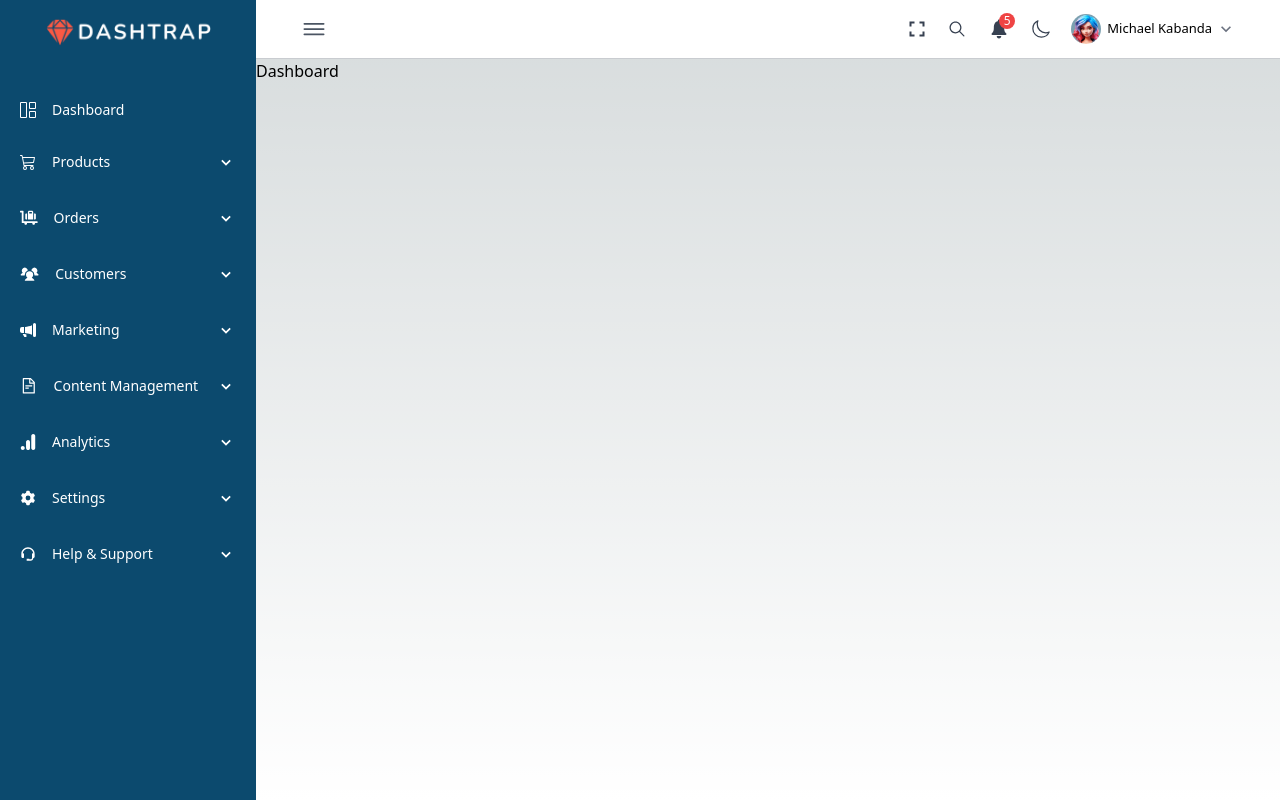
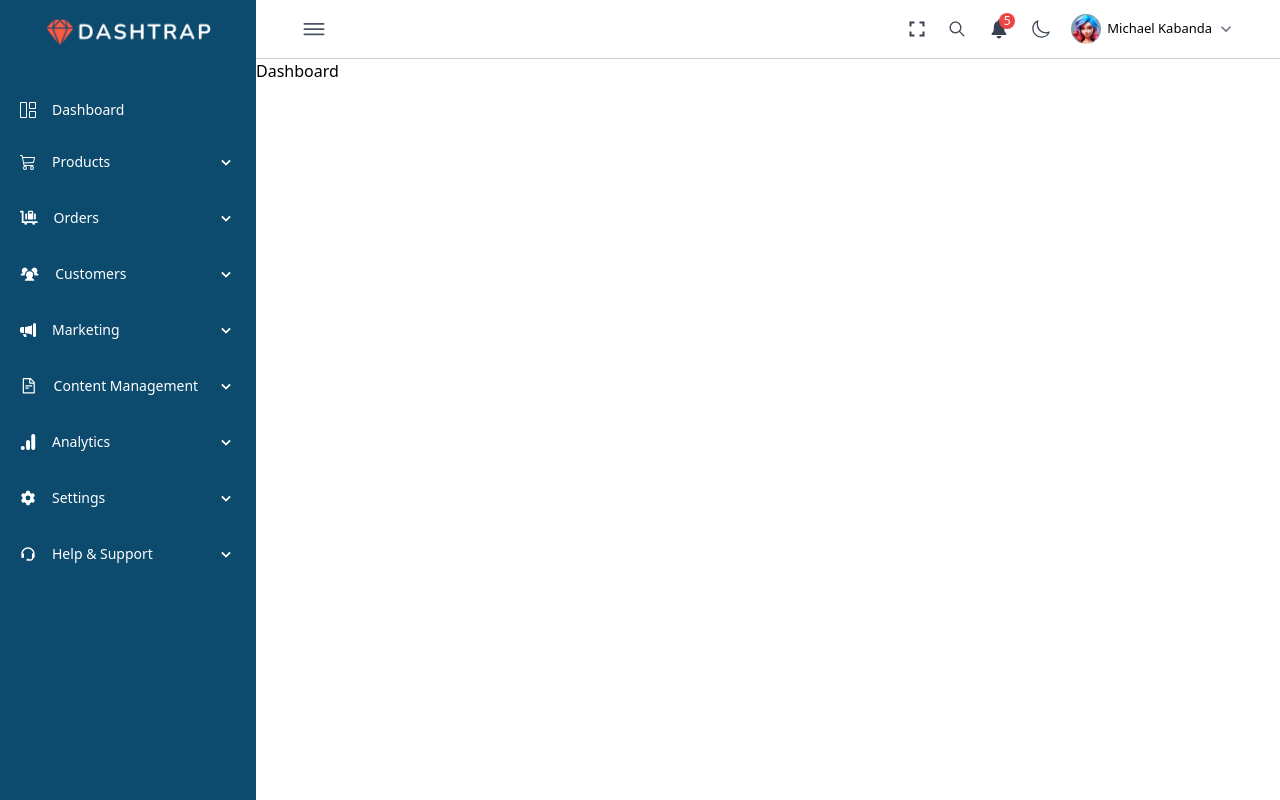
Before and after one commit to Michael-Builds/Customer-Management-System, a Next.js app: page /dashboard in a window 1280 px wide. Built offline with nearby package versions, Linux system fonts and the light colour scheme.

Commit message:
Updated the Layout Structure

```diff
--- /dev/null
+++ b/src/components/Auth/WithLayout.tsx
@@ -0,0 +1,13 @@
+import React from "react";
+import PageLayout from "./PageLayout";
+
+const withLayout = (WrappedComponent: any) => {
+  return (props: any) => (
+    <div className="bg-white">
+      <PageLayout>
+        <WrappedComponent {...props} />
+      </PageLayout>
+    </div>
+  );
+};
+export default withLayout;
--- a/src/pages/dashboard/index.tsx
+++ b/src/pages/dashboard/index.tsx
@@ -1,13 +1,11 @@
 import React from "react";
-import PageLayout from "@/components/Auth/PageLayout";
+import withLayout from "@/components/Auth/WithLayout";
 
 const Main = () => {
   return (
-    <PageLayout>
-      <div>
-        <p>Dashboard</p>
-      </div>
-    </PageLayout>
+    <div className="w-full h-full ">
+      <p>Dashboard</p>
+    </div>
   );
 };
-export default Main;
+export default withLayout(Main);
```
